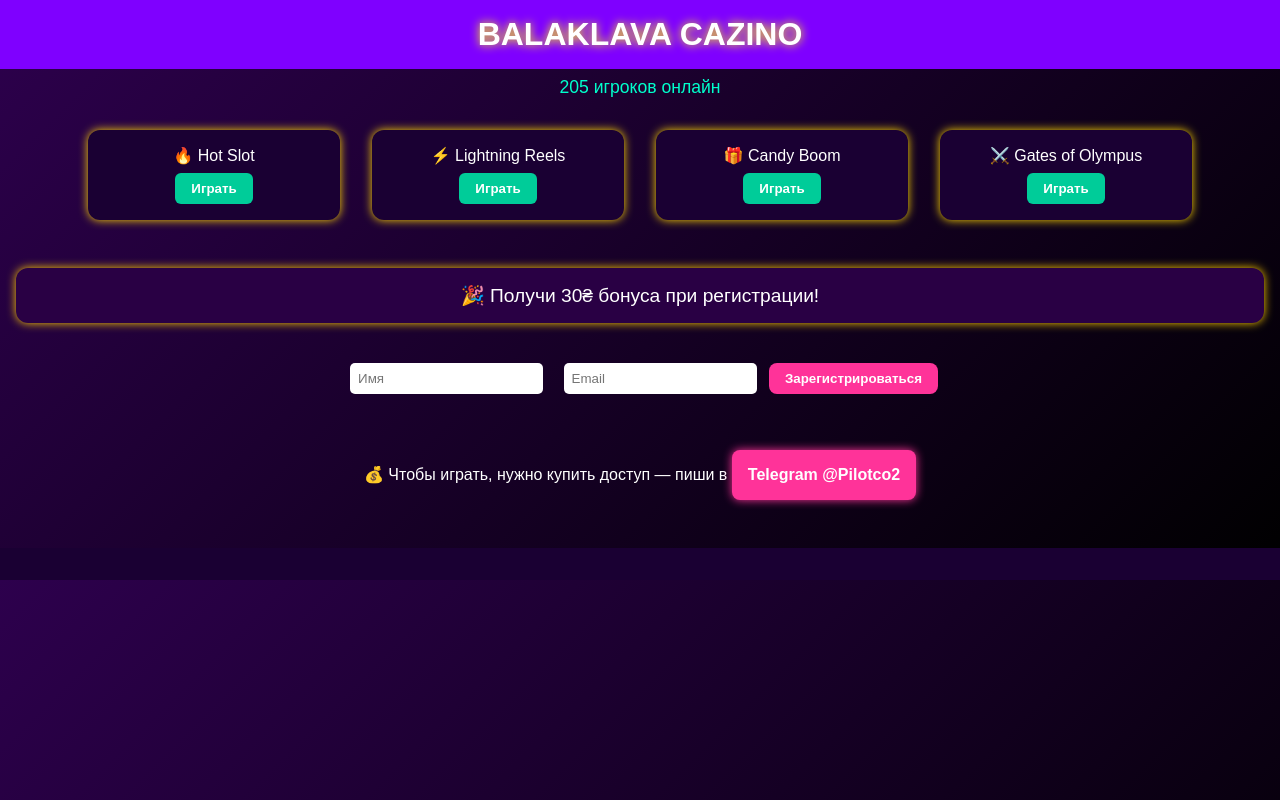
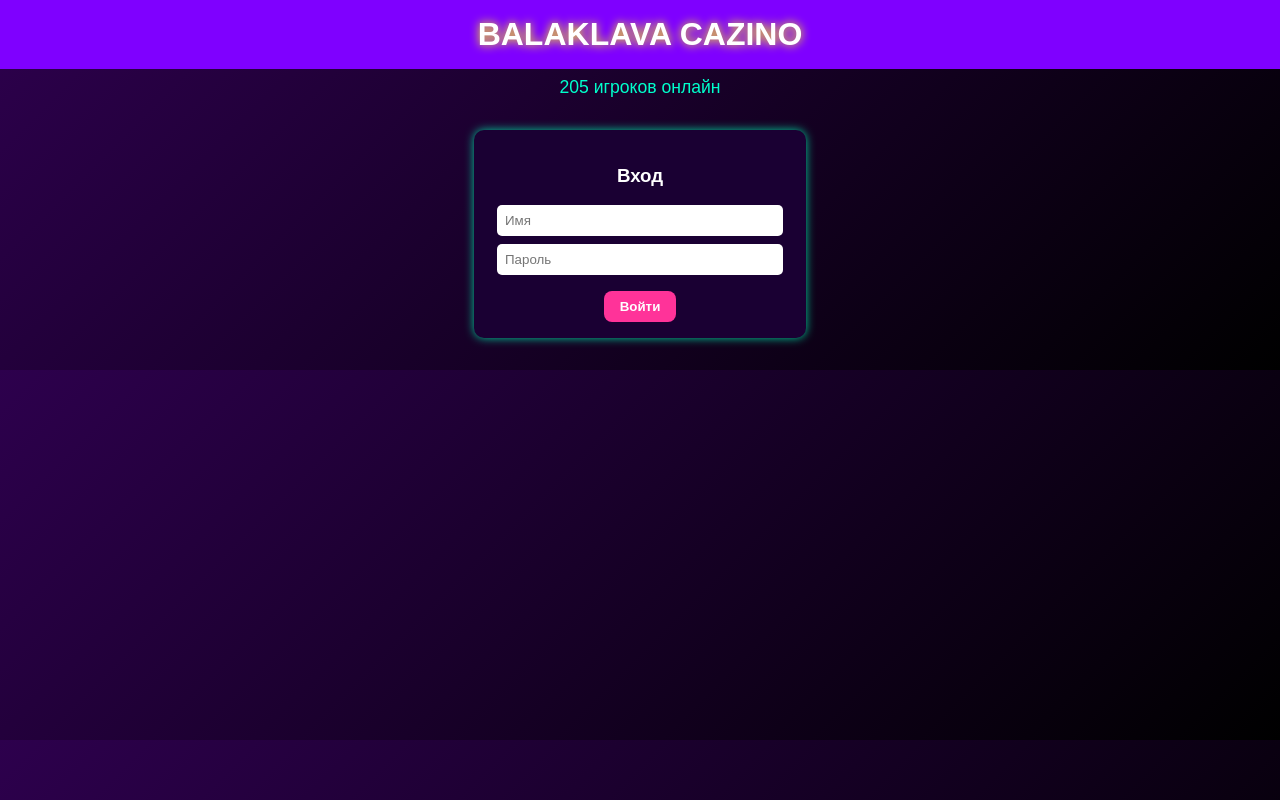
Before and after one commit to BalaklavaCazino/balaklava-cazino, a plain HTML site: page index.html in a window 1280 px wide. Drawn offline with Linux system fonts and the light colour scheme.

Commit message:
Update index.html

```diff
--- a/index.html
+++ b/index.html
@@ -24,31 +24,36 @@
       margin-top: 0.5rem;
       color: #00ffcc;
     }
-    .games {
-      display: flex;
+    .login {
+      margin: 2rem auto;
+      background-color: #1a0033;
+      padding: 1rem;
+      border-radius: 10px;
+      width: 300px;
+      box-shadow: 0 0 10px #00cc99;
+    }
+    .login input, .register input {
+      display: block;
+      margin: 0.5rem auto;
+      padding: 0.5rem;
+      border-radius: 5px;
+      border: none;
+      width: 90%;
+    }
+    .login button, .register button, .telegram, .slot button {
+      margin-top: 0.5rem;
+      background: #ff3399;
+      padding: 0.5rem 1rem;
+      border-radius: 8px;
+      color: white;
+      font-weight: bold;
+      border: none;
+      cursor: pointer;
+    }
+    .games, .bonus, .register, .note, .slot {
+      display: none;
       flex-wrap: wrap;
       justify-content: center;
-      padding: 1rem;
-    }
-    .game {
-      background-color: #1a0033;
-      margin: 1rem;
-      padding: 1rem;
-      border-radius: 12px;
-      width: 220px;
-      box-shadow: 0 0 10px gold;
-    }
-    .game button {
-      margin-top: 0.5rem;
-      background: #00cc99;
-      padding: 0.5rem 1rem;
-      border: none;
-      border-radius: 6px;
-      color: white;
-      font-weight: bold;
-      cursor: pointer;
-    }
-    .bonus, .register, .note {
       padding: 1rem;
     }
     .bonus {
@@ -58,127 +63,114 @@
       box-shadow: 0 0 10px #ffcc00;
       font-size: 1.2rem;
     }
-    .register input {
-      margin: 0.5rem;
-      padding: 0.5rem;
-      border-radius: 5px;
-      border: none;
+    .slot {
+      flex-direction: column;
+      align-items: center;
     }
-    .register button {
-      margin-top: 0.5rem;
-      background: #ff3399;
-      padding: 0.5rem 1rem;
+    .reels {
+      font-size: 2rem;
+      display: flex;
+      justify-content: center;
+      margin: 1rem;
+    }
+    .reel {
+      width: 60px;
+      height: 60px;
+      background: #000;
+      margin: 0 10px;
       border-radius: 8px;
-      color: white;
-      font-weight: bold;
-      border: none;
-      cursor: pointer;
-    }
-    .telegram {
-      display: inline-block;
-      margin-top: 1rem;
-      background: #ff3399;
-      padding: 1rem;
-      border-radius: 8px;
-      text-decoration: none;
-      color: white;
-      font-weight: bold;
-      box-shadow: 0 0 10px #ff3399;
-    }
-    .win-notice {
-      position: fixed;
-      bottom: 10px;
-      left: 50%;
-      transform: translateX(-50%);
-      background: #222;
-      color: #0f0;
-      padding: 10px 20px;
-      border-radius: 10px;
-      box-shadow: 0 0 10px #0f0;
-      display: none;
-    }
-    footer {
-      margin-top: 2rem;
-      padding: 1rem;
-      background: #1a0033;
-      font-size: 0.9rem;
+      display: flex;
+      justify-content: center;
+      align-items: center;
+      font-size: 2rem;
+      box-shadow: 0 0 10px gold;
     }
   </style>
-  <script>
-    let balance = 30;
-
-    function randomOnline() {
-      document.getElementById('online').innerText = Math.floor(Math.random() * 400 + 50) + ' игроков онлайн';
-    }
-
-    function showWinNotice() {
-      const wins = [
-        'Игрок Андрей выиграл 240₴ в Candy Boom',
-        'Игрок Марина сорвала x100 в Hot Slot!',
-        'Кто-то выиграл 500₴ в Gates of Olympus'
-      ];
-      const text = wins[Math.floor(Math.random() * wins.length)];
-      const notice = document.getElementById('win-notice');
-      notice.innerText = text;
-      notice.style.display = 'block';
-      setTimeout(() => notice.style.display = 'none', 5000);
-    }
-
-    function playGame(gameName) {
-      if (balance < 5) {
-        alert('Недостаточно средств! Пополните через Telegram.');
-        return;
-      }
-      balance -= 5;
-      const win = Math.random() < 0.5 ? Math.floor(Math.random() * 20 + 5) : 0;
-      balance += win;
-      alert(`Вы играли в ${gameName}. Выигрыш: ${win}₴. Новый баланс: ${balance}₴`);
-    }
-
-    setInterval(randomOnline, 3000);
-    setInterval(showWinNotice, 10000);
-    window.onload = randomOnline;
-  </script>
 </head>
 <body>
   <header>BALAKLAVA CAZINO</header>
   <div class="online-counter" id="online">0 игроков онлайн</div>
 
-  <section class="games">
-    <div class="game">
-      🔥 Hot Slot<br>
-      <button onclick="playGame('Hot Slot')">Играть</button>
-    </div>
-    <div class="game">
-      ⚡ Lightning Reels<br>
-      <button onclick="playGame('Lightning Reels')">Играть</button>
-    </div>
-    <div class="game">
-      🎁 Candy Boom<br>
-      <button onclick="playGame('Candy Boom')">Играть</button>
-    </div>
-    <div class="game">
-      ⚔️ Gates of Olympus<br>
-      <button onclick="playGame('Gates of Olympus')">Играть</button>
-    </div>
-  </section>
+  <div class="login">
+    <h3>Вход</h3>
+    <input type="text" id="login-name" placeholder="Имя">
+    <input type="password" id="login-pass" placeholder="Пароль">
+    <button onclick="login()">Войти</button>
+  </div>
 
-  <section class="bonus">
+  <section class="bonus" id="bonus">
     🎉 Получи 30₴ бонуса при регистрации!
   </section>
 
-  <section class="register">
+  <section class="register" id="register">
     <input type="text" placeholder="Имя">
     <input type="email" placeholder="Email">
     <button onclick="alert('Регистрация завершена! Ваш бонус: 30₴')">Зарегистрироваться</button>
+  </section>
+
+  <section class="slot" id="slot">
+    <div class="reels">
+      <div class="reel" id="reel1">🍒</div>
+      <div class="reel" id="reel2">🍋</div>
+      <div class="reel" id="reel3">7️⃣</div>
+    </div>
+    <button onclick="spinSlot()">🎰 Вращать барабан (5₴)</button>
+    <div id="balance">Баланс: 30₴</div>
   </section>
 
   <section class="note">
     💰 Чтобы играть, нужно купить доступ — пиши в <a class="telegram" href="https://t.me/Pilotco2" target="_blank">Telegram @Pilotco2</a>
   </section>
 
-  <div class="win-notice" id="win-notice"></div>
+  <script>
+    let balance = 30;
+    let symbols = ['🍒', '🍋', '7️⃣', '🍇', '💎'];
 
-  <footer></footer>
+    function randomOnline() {
+      document.getElementById('online').innerText = Math.floor(Math.random() * 400 + 50) + ' игроков онлайн';
+    }
+
+    function login() {
+      const name = document.getElementById('login-name').value;
+      const pass = document.getElementById('login-pass').value;
+      if (name && pass.length >= 3) {
+        document.querySelector('.login').style.display = 'none';
+        document.getElementById('slot').style.display = 'flex';
+        document.getElementById('bonus').style.display = 'flex';
+        document.getElementById('register').style.display = 'flex';
+        document.querySelector('.note').style.display = 'flex';
+      } else {
+        alert('Неверное имя или пароль (минимум 3 символа)');
+      }
+    }
+
+    function spinSlot() {
+      if (balance < 5) {
+        alert('Недостаточно средств!');
+        return;
+      }
+      balance -= 5;
+      const r1 = symbols[Math.floor(Math.random() * symbols.length)];
+      const r2 = symbols[Math.floor(Math.random() * symbols.length)];
+      const r3 = symbols[Math.floor(Math.random() * symbols.length)];
+      document.getElementById('reel1').innerText = r1;
+      document.getElementById('reel2').innerText = r2;
+      document.getElementById('reel3').innerText = r3;
+
+      if (r1 === r2 && r2 === r3) {
+        alert('Поздравляем! Вы выиграли 50₴!');
+        balance += 50;
+      } else if (r1 === r2 || r2 === r3 || r1 === r3) {
+        alert('Маленький выигрыш: 10₴');
+        balance += 10;
+      } else {
+        alert('Не повезло. Попробуйте ещё!');
+      }
+      document.getElementById('balance').innerText = 'Баланс: ' + balance + '₴';
+    }
+
+    setInterval(randomOnline, 3000);
+    window.onload = randomOnline;
+  </script>
 </body>
 </html>
```
